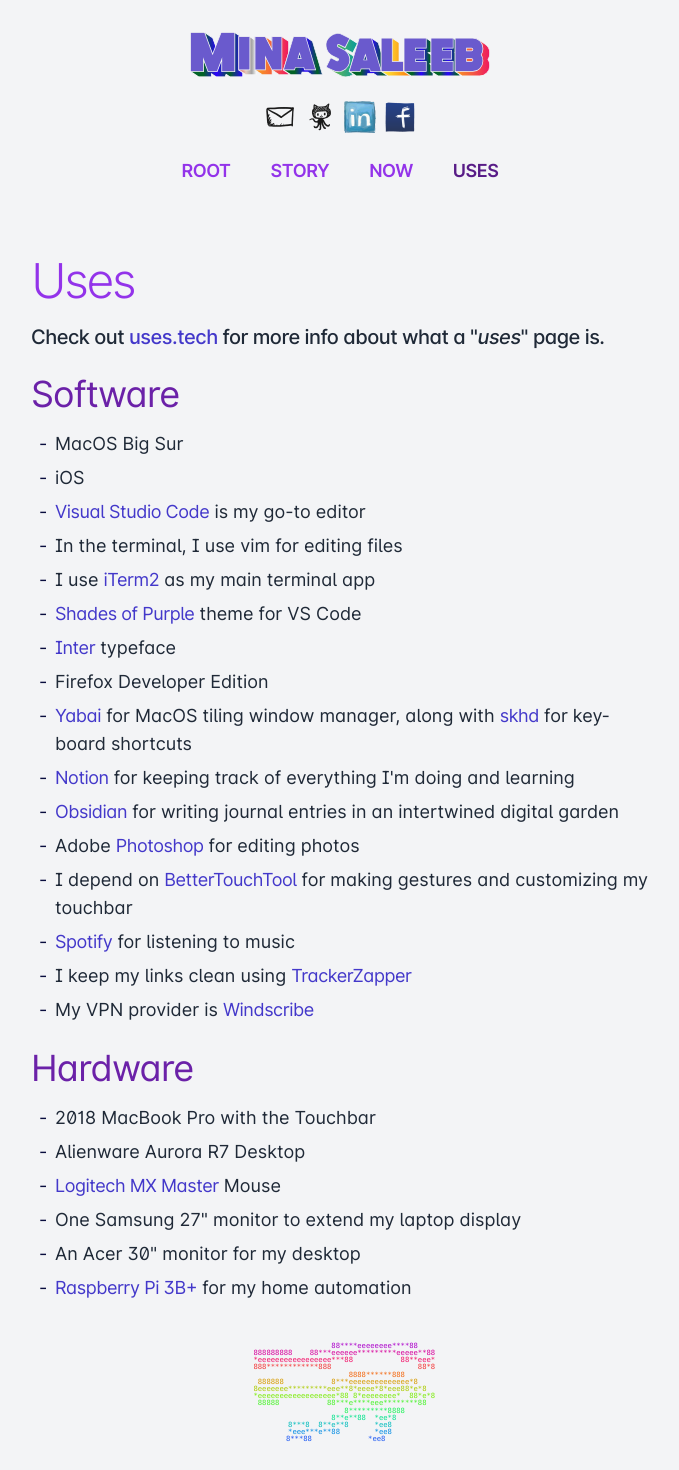
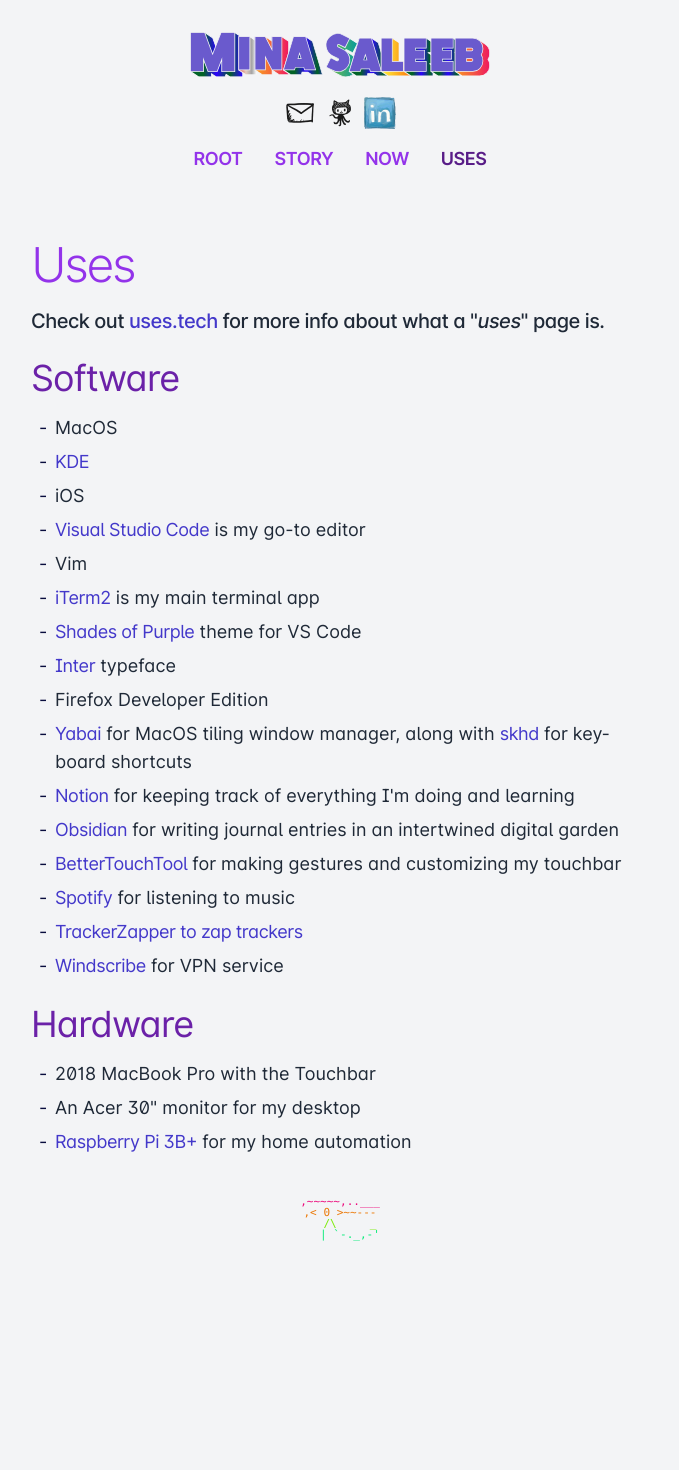
Before and after one commit to saleebm/copt-dev, a Next.js app: page /uses in a window 1280 px wide. Shown: the top 1470 px of the page, without its empty margins (300-979 px from the left). After the commit the page ends 1304 px from the top, so only its background shows below. Built offline with nearby package versions, Linux system fonts and the light colour scheme.

Commit message:
refactor(content): updates

```diff
--- a/components/Ascii/eye.tsx
+++ b/components/Ascii/eye.tsx
@@ -6,21 +6,11 @@
 import { Rainbow } from 'components/Ascii/rainbow'
 
 const eyeText = `
-                    88****eeeeeeee****88
-  888888888    88***eeeeee*********eeeee**88
-  *eeeeeeeeeeeeeeeee***88           88**eee*
-  888************888                    88*8
-                        8888******888
-   888888           8***eeeeeeeeeeeeee*8
-  8eeeeeee*********eee**8*eeee*8*eee88*e*8
-  *eeeeeeeeeeeeeeeeee*88 8*eeeeeeee*  88*e*8
-   88888           88***e****eee********88
-                       8*********8888
-                    8**e**88  *ee*8
-          8***8  8**e**8      *ee8
-          *eee***e**88        *ee8
-           8***88             *ee8
-    `.split('\n')
+,~~~~~,..___
+,< 0 >~~---
+   /\\     _
+   | \`-._,-'
+`.split('\n')
 
 export const Eye = () => {
   return (
--- a/components/SocialLinks/index.tsx
+++ b/components/SocialLinks/index.tsx
@@ -1,17 +1,16 @@
 import type { ReactNode } from 'react'
-import Image from "next/image";
+import Image from 'next/image'
 import { motion } from 'framer-motion'
 import { useTheme } from 'next-themes'
 
 import { floatInOut } from 'utilities/animations/variants'
 import { transitionChildren } from 'utilities/animations/transitions'
-import { facebookProfile, githubProfile, linkedinProfile } from 'config/social-profiles'
+import { githubProfile, linkedinProfile } from 'config/social-profiles'
 import emailIcon from 'public/static/images/brands/email.png'
 import emailIconDark from 'public/static/images/brands/email-dark.png'
 import linkedinIcon from 'public/static/images/brands/linkedin.png'
 import githubIcon from 'public/static/images/brands/github.png'
 import githubIconDark from 'public/static/images/brands/github-dark.png'
-import facebookIcon from 'public/static/images/brands/facebook.png'
 
 interface SocialLinkWrapperProps {
   href: string
@@ -45,37 +44,31 @@
           src={resolvedTheme === 'dark' ? emailIconDark : emailIcon}
           alt='email me'
           style={{
-            maxWidth: "100%",
-            height: "auto"
-          }} />
+            maxWidth: '100%',
+            height: 'auto'
+          }}
+        />
       </SocialLinkWrapper>
       <SocialLinkWrapper name='GitHub' href={githubProfile}>
         <Image
           src={resolvedTheme === 'dark' ? githubIconDark : githubIcon}
           alt='github'
           style={{
-            maxWidth: "100%",
-            height: "auto"
-          }} />
+            maxWidth: '100%',
+            height: 'auto'
+          }}
+        />
       </SocialLinkWrapper>
       <SocialLinkWrapper name='LinkedIn' href={linkedinProfile}>
         <Image
           src={linkedinIcon}
           alt='linkedin'
           style={{
-            maxWidth: "100%",
-            height: "auto"
-          }} />
-      </SocialLinkWrapper>
-      <SocialLinkWrapper name='Facebook' href={facebookProfile}>
-        <Image
-          src={facebookIcon}
-          alt='facebook'
-          style={{
-            maxWidth: "100%",
-            height: "auto"
-          }} />
+            maxWidth: '100%',
+            height: 'auto'
+          }}
+        />
       </SocialLinkWrapper>
     </motion.div>
-  );
+  )
 }
--- a/layouts/AppLayout/index.tsx
+++ b/layouts/AppLayout/index.tsx
@@ -12,6 +12,9 @@
 export interface AppLayoutProps {
   children: React.ReactNode
 }
+
+const LINK_CLASSES =
+  'relative block sm:inline-block rounded-md sm:mt-0 mt-3 mr-0 sm:mx-1 uppercase text-center font-semibold text-lg transition duration-150 px-3 py-1'
 
 export function AppLayout({ children }: AppLayoutProps) {
   const shouldReduceMotion = useReducedMotion()
@@ -35,7 +38,7 @@
           Skip to content
         </motion.a>
         <div
-          className={`${styles.headerInner} relative flex flex-col flex-wrap justify-center items-center w-full mx-auto space-y-4`}
+          className={`${styles.headerInner} relative flex flex-col flex-wrap justify-center items-center w-full mx-auto space-y-3`}
         >
           <Logo />
           <SocialLinks />
@@ -51,37 +54,33 @@
                 href='/'
                 className={`${styles['nav__item']} ${
                   asPath === '/' ? styles.active : ''
-                } relative block sm:inline-block rounded-md sm:mt-0 mt-4 mr-0 sm:mx-1 uppercase text-center font-semibold text-lg transition duration-150 px-4 py-2`}>
-
-                  Root
-
+                } ${LINK_CLASSES}`}
+              >
+                Root
               </Link>
               <Link
                 href='/story'
                 className={`${styles['nav__item']} ${
                   asPath === '/story' ? styles.active : ''
-                } relative block sm:inline-block rounded-md sm:mt-0 mt-4 mr-0 sm:mx-1 uppercase text-center font-semibold text-lg transition duration-150 px-4 py-2`}>
-
-                  Story
-
+                } ${LINK_CLASSES}`}
+              >
+                Story
               </Link>
               <Link
                 href='/now'
                 className={`${styles['nav__item']} ${
                   asPath === '/now' ? styles.active : ''
-                } relative block sm:inline-block rounded-md sm:mt-0 mt-4 mr-0 sm:mx-1 uppercase text-center font-semibold text-lg transition duration-150 px-4 py-2`}>
-
-                  Now
-
+                } ${LINK_CLASSES}`}
+              >
+                Now
               </Link>
               <Link
                 href='/uses'
                 className={`${styles['nav__item']} ${
                   asPath === '/uses' ? styles.active : ''
-                } relative block sm:inline-block rounded-md sm:mt-0 mt-4 mr-0 sm:mx-1 uppercase text-center font-semibold text-lg transition duration-150 px-4 py-2`}>
-
-                  Uses
-
+                } ${LINK_CLASSES}`}
+              >
+                Uses
               </Link>
             </div>
           </motion.nav>
@@ -94,5 +93,5 @@
         {children}
       </main>
     </motion.div>
-  );
+  )
 }
--- a/next.config.mjs
+++ b/next.config.mjs
@@ -9,24 +9,22 @@
     productionBrowserSourceMaps: true,
     swcMinify: true,
     experimental: {
-      // esmExternals: true,
-      // profiling: true,
-      // workerThreads: true,
-      // isrFlushToDisk: false,
+      esmExternals: true,
+      profiling: true,
+      workerThreads: true,
+      isrFlushToDisk: false,
       scrollRestoration: true,
-      // optimizeCss: true
+      optimizeCss: true
     },
     // compiler: {
-      // removeConsole
+    // removeConsole
     // },
-    transpilePackages: [
-      'figlet'
-    ],
+    transpilePackages: ['figlet'],
     eslint: {
       dirs: ['pages', 'components', 'lib', 'utilities', 'layouts'] // Only run ESLint on these directories during production builds (next build)
     },
     images: {
-      domains: ['cdn2.thecatapi.com']
+      domains: ['cdn2.thecatapi.com', 'i.scdn.co']
     },
     async redirects() {
       return [
--- a/pages/uses.tsx
+++ b/pages/uses.tsx
@@ -33,7 +33,12 @@
                 Software
               </motion.h2>
               <motion.ul variants={floatIn} transition={transitionChildren}>
-                <li>MacOS Big Sur</li>
+                <li>MacOS</li>
+                <li>
+                  <a href='https://kde.or' target='_blank' rel='noreferrer'>
+                    KDE
+                  </a>
+                </li>
                 <li>iOS</li>
                 <li>
                   <a href='https://code.visualstudio.com/' target='_blank' rel='noreferrer'>
@@ -41,13 +46,12 @@
                   </a>{' '}
                   is my go-to editor
                 </li>
-                <li>In the terminal, I use vim for editing files</li>
+                <li>Vim</li>
                 <li>
-                  I use{' '}
                   <a href='https://www.iterm2.com/' target='_blank' rel='noreferrer'>
                     iTerm2
                   </a>{' '}
-                  as my main terminal app
+                  is my main terminal app
                 </li>
                 <li>
                   <a
@@ -89,18 +93,6 @@
                   for writing journal entries in an intertwined digital garden
                 </li>
                 <li>
-                  Adobe{' '}
-                  <a
-                    href='https://www.adobe.com/products/photoshop.html'
-                    target='_blank'
-                    rel='noreferrer'
-                  >
-                    Photoshop
-                  </a>{' '}
-                  for editing photos
-                </li>
-                <li>
-                  I depend on{' '}
                   <a href='https://folivora.ai/' target='_blank' rel='noreferrer'>
                     BetterTouchTool
                   </a>{' '}
@@ -113,20 +105,19 @@
                   for listening to music
                 </li>
                 <li>
-                  I keep my links clean using{' '}
                   <a
                     href='https://github.com/rknightuk/TrackerZapper'
                     target='_blank'
                     rel='noreferrer'
                   >
-                    TrackerZapper
+                    TrackerZapper to zap trackers
                   </a>
                 </li>
                 <li>
-                  My VPN provider is{' '}
                   <a href='https://windscribe.com/' target='_blank' rel='noreferrer'>
                     Windscribe
-                  </a>
+                  </a>{' '}
+                  for VPN service
                 </li>
               </motion.ul>
             </section>
@@ -136,18 +127,6 @@
               </motion.h2>
               <motion.ul variants={floatIn} transition={transitionChildren}>
                 <li>2018 MacBook Pro with the Touchbar</li>
-                <li>Alienware Aurora R7 Desktop</li>
-                <li>
-                  <a
-                    href='https://www.logitech.com/en-us/mx/master-series.html'
-                    target='_blank'
-                    rel='noreferrer'
-                  >
-                    Logitech MX Master
-                  </a>{' '}
-                  Mouse
-                </li>
-                <li>One Samsung 27&quot; monitor to extend my laptop display</li>
                 <li>An Acer 30&quot; monitor for my desktop</li>
                 <li>
                   <a
--- a/styles/pages/home.scss
+++ b/styles/pages/home.scss
@@ -5,10 +5,10 @@
 
 // the eye is only on the home page
 .ascii-eye__pre {
-  font-size: 0.25rem;
+  font-size: 0.42rem;
   line-height: 1;
 
   @media screen and (min-width: 640px) {
-    font-size: 0.45rem;
+    font-size: 0.69rem;
   }
 }
--- a/styles/tailwind/_layers.scss
+++ b/styles/tailwind/_layers.scss
@@ -180,4 +180,28 @@
   .dark .ascii-art__pre {
     filter: contrast(110%) brightness(105%);
   }
+
+  .song-wrapper {
+    display: flex;
+    flex-flow: column;
+    position: relative;
+    width: 100%;
+    min-width: 100%;
+    max-width: 100%;
+    justify-content: space-evenly;
+    align-items: stretch;
+  }
+
+  .song-item {
+    position: relative;
+    display: flex;
+    flex-direction: row;
+    width: 100%;
+  }
+
+  .song-image {
+    position: relative;
+    width: auto;
+    height: auto;
+  }
 }
```
Also changed, not shown: pages/musica.tsx (+22 -3 lines), pages/now.tsx (+29 -52 lines), pages/story.tsx (+9 -8 lines).
